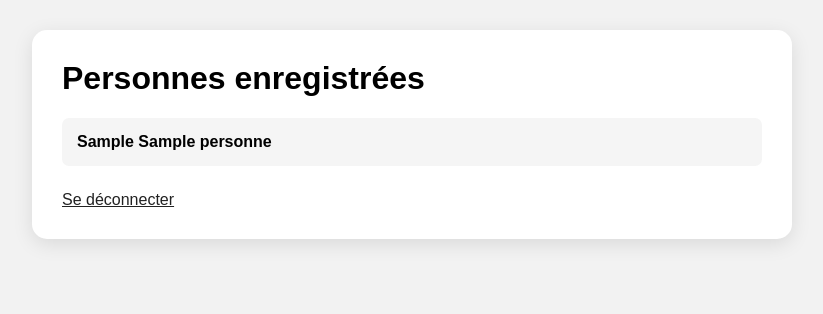
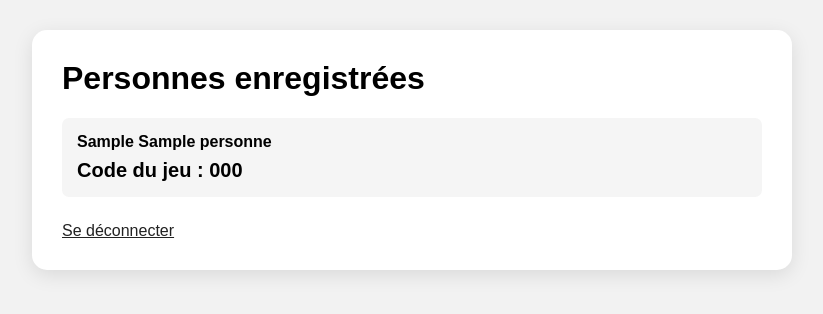
Before and after one commit to Op23-cmd/nom-formulaire, a Flask app: page /reponses in a window 1280 px wide. Shown: the top 314 px of the page, without its empty margins (228-1051 px from the left). Run offline with Flask 3, Linux system fonts and the light colour scheme; the visitor is signed in with stand-in values (Sample User, id 1); tables that the repository leaves empty hold one stand-in row (values such as "Sample post").

Commit message:
Update reponses.html

```diff
--- a/templates/reponses.html
+++ b/templates/reponses.html
@@ -13,27 +13,18 @@
 
         body {
             margin: 0;
-
             padding: 30px;
-
             font-family: Arial, sans-serif;
-
             background: #f2f2f2;
         }
 
         .container {
             max-width: 700px;
-
             margin: auto;
-
             background: white;
-
             padding: 30px;
-
             border-radius: 15px;
-
-            box-shadow:
-                0 5px 20px rgba(0,0,0,0.10);
+            box-shadow: 0 5px 20px rgba(0,0,0,0.10);
         }
 
         h1 {
@@ -42,19 +33,20 @@
 
         .personne {
             padding: 15px;
+            margin-top: 10px;
+            background: #f5f5f5;
+            border-radius: 7px;
+        }
 
-            margin-top: 10px;
-
-            background: #f5f5f5;
-
-            border-radius: 7px;
+        .code {
+            margin-top: 8px;
+            font-size: 20px;
+            font-weight: bold;
         }
 
         .deconnexion {
             display: inline-block;
-
             margin-top: 25px;
-
             color: #222;
         }
 
@@ -77,6 +69,11 @@
                         {{ personne[1] }}
                         {{ personne[2] }}
                     </strong>
+
+                    <div class="code">
+                        Code du jeu :
+                        {{ personne[3] or "Pas encore renseigné" }}
+                    </div>
 
                 </div>
 
```
